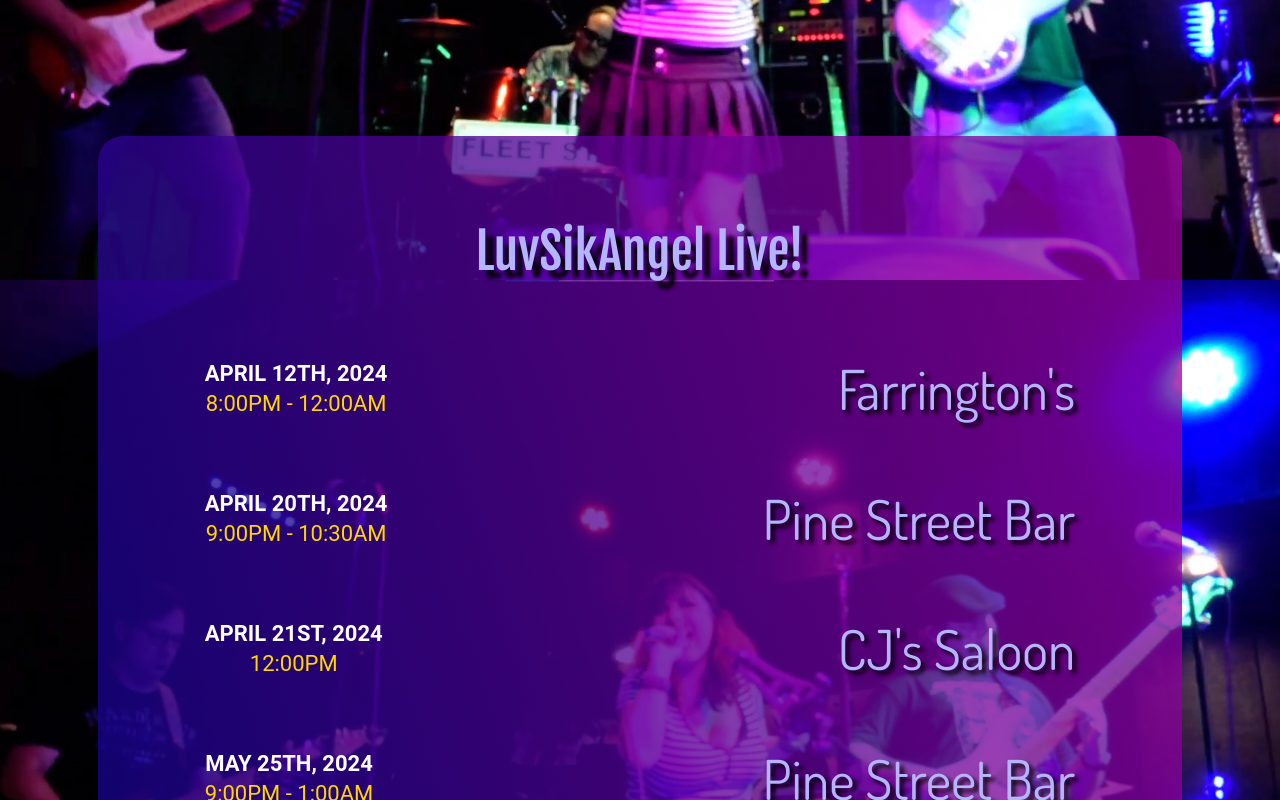
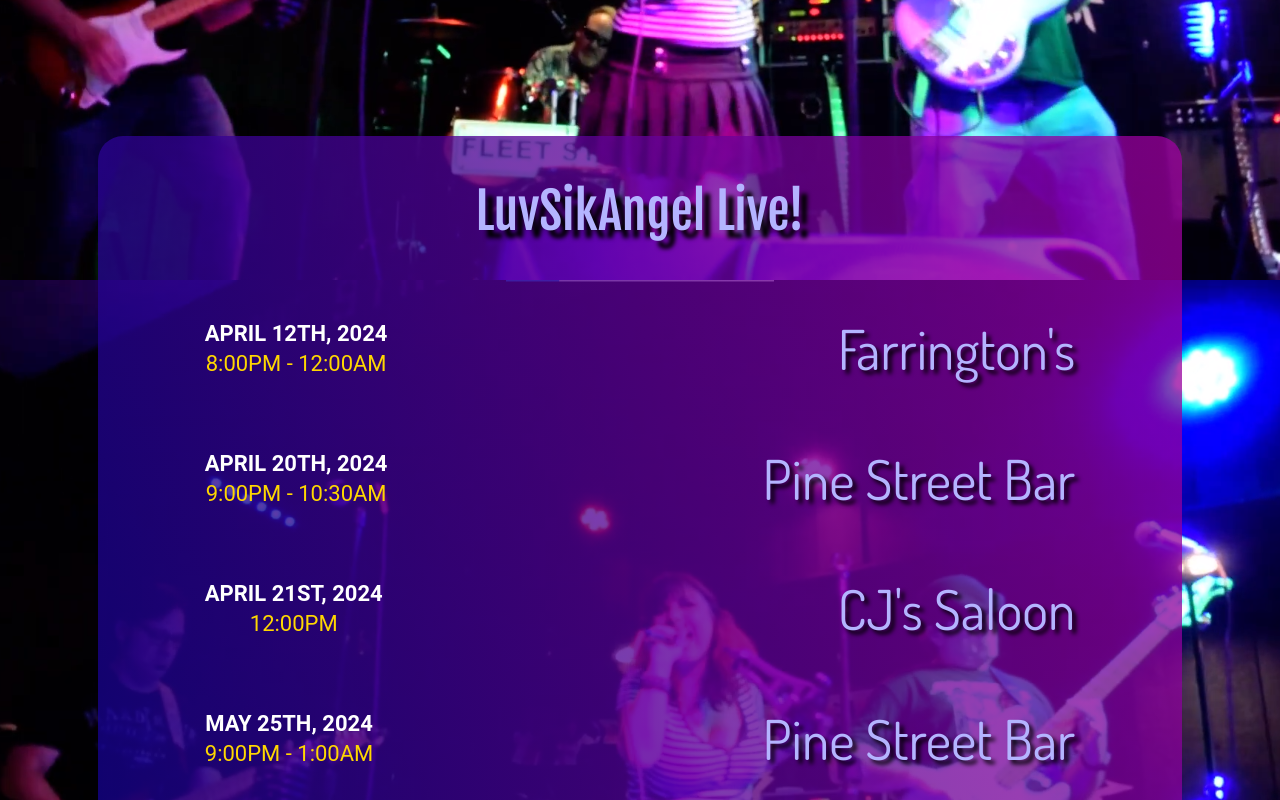
Before and after one commit to NickGentryBJJ/LuvSikReact, a React (Create React App) app: page / in a window 1280 px wide. Shown: the part 520-1320 px from the top of the page. Built offline with nearby package versions, Linux system fonts and the light colour scheme.

Commit message:
Update ShowIndex.css

```diff
--- a/src/Components/Shows/ShowIndex/ShowIndex.css
+++ b/src/Components/Shows/ShowIndex/ShowIndex.css
@@ -1,6 +1,5 @@
 #show-section {
     padding: 30px;
-    padding-top: 70px;
     display: flex;
     flex-direction: column;
     align-items: center;
```
